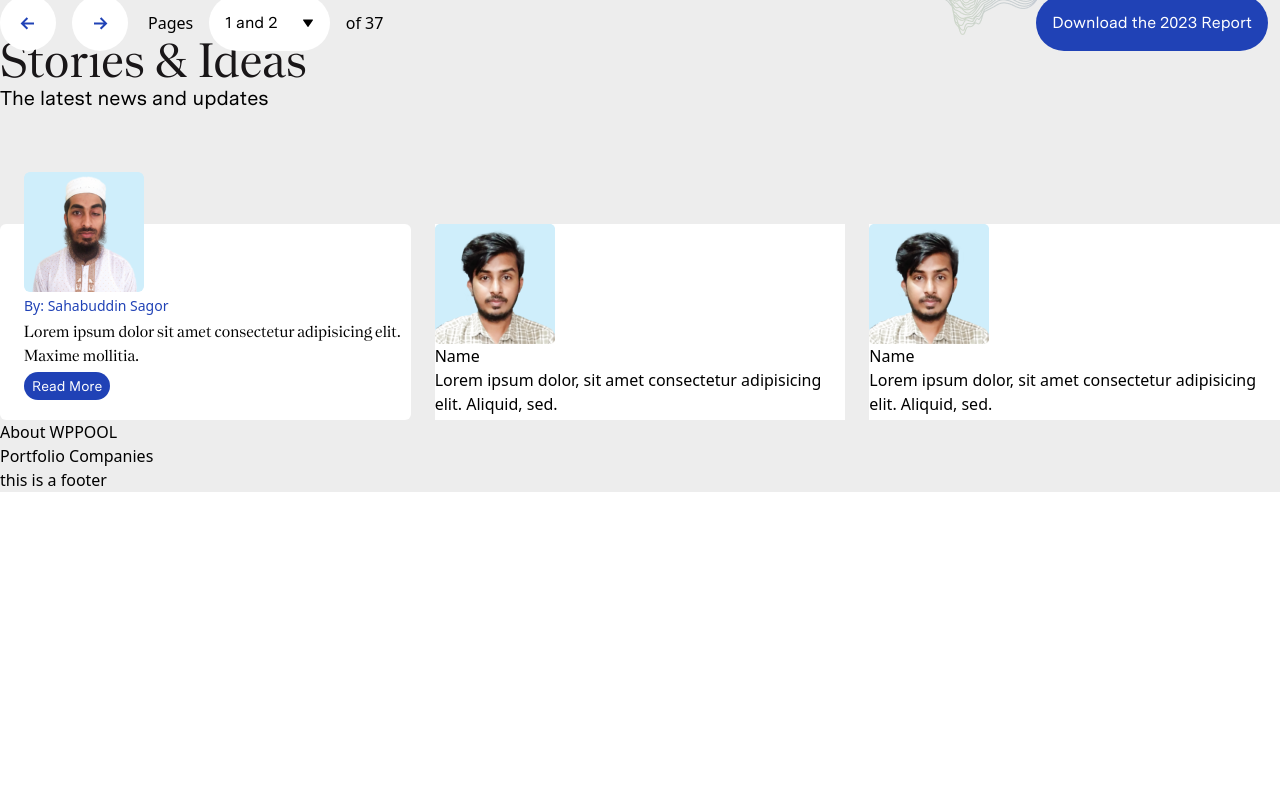
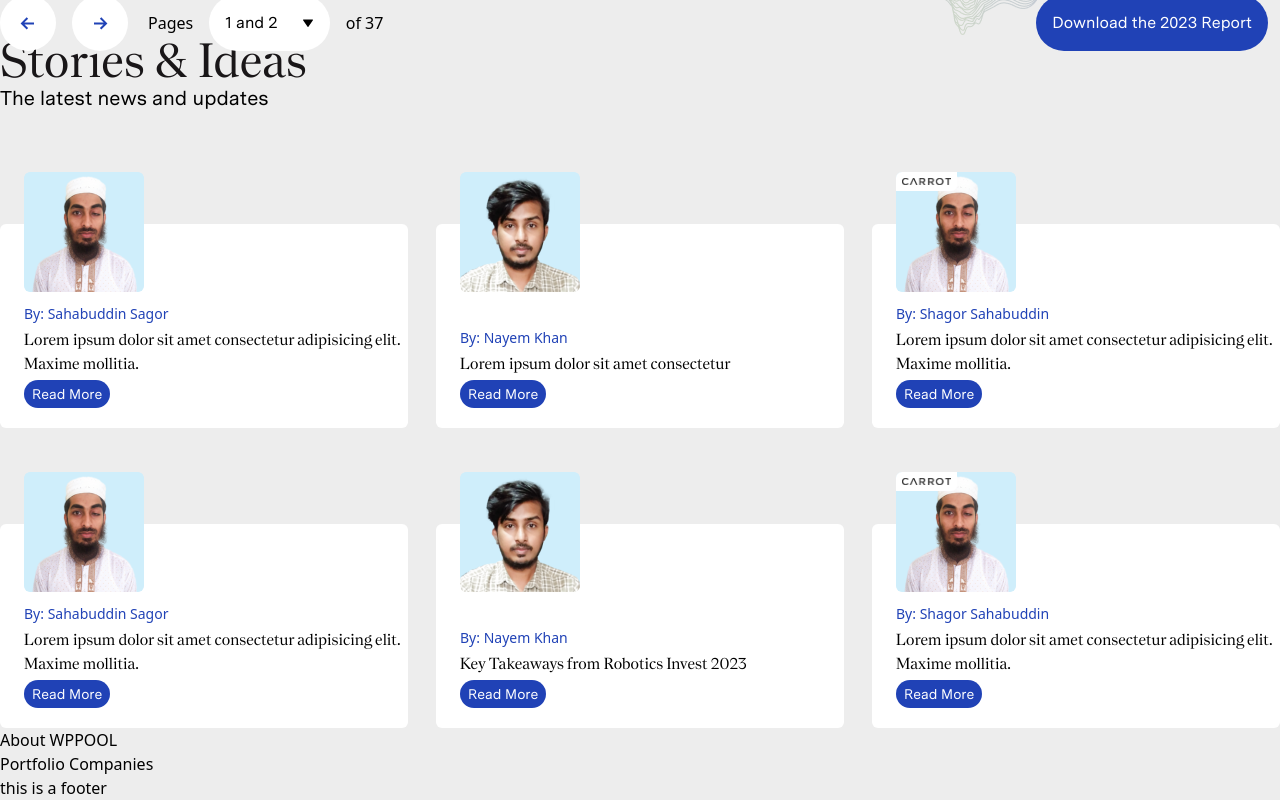
Before and after one commit to Mahin-Hasan/Figma-design-Implementation, a React (Vite) app: page / in a window 1280 px wide. Shown: the part 3388-4188 px from the top of the page. Before the commit the page ends 3880 px from the top, so only its background shows below. Built offline with nearby package versions, Linux system fonts and the light colour scheme.

Commit message:
designed team section

```diff
--- a/src/components/Stories.jsx
+++ b/src/components/Stories.jsx
@@ -1,44 +1,126 @@
 import SectionTitle from "./SectionTitle";
 import team1 from "../assets/team1.png";
 import team2 from "../assets/team2.png";
+import carrot from "../assets/carrot.png";
 
 const Stories = () => {
   return (
     <section>
       <SectionTitle title={"Stories & Ideas"} />
       <p className="font-Messina text-xl">The latest news and updates</p>
-      <div className="grid grid-cols-3 gap-6 mt-28">
+      <div className="grid grid-cols-3 gap-x-7 gap-y-24 mt-28">
         <div className="bg-white rounded-md">
           <div className="ps-6 py-5 space-y-1">
             <div className="-mt-[72px]">
               <img className="rounded-md" src={team1} alt="team 1 img" />
             </div>
-            <h5 className="text-sm text-primaryBlue">By: Sahabuddin Sagor</h5>
+            <h5 className="text-sm text-primaryBlue pt-2">
+              By: Sahabuddin Sagor
+            </h5>
             <p className="font-Nantes">
-            Lorem ipsum dolor sit amet consectetur adipisicing elit. Maxime mollitia.
+              Lorem ipsum dolor sit amet consectetur adipisicing elit. Maxime
+              mollitia.
             </p>
-            <button className="bg-primaryBlue py-1 px-2 text-white rounded-full font-Messina text-sm ">Read More</button>
+            <button className="bg-primaryBlue py-1 px-2 text-white rounded-full font-Messina text-sm ">
+              Read More
+            </button>
           </div>
         </div>
-        <div className="bg-white">
-          <div>
-            <img src={team2} alt="" />
+        <div className="bg-white rounded-md">
+          <div className="ps-6 py-5 space-y-1">
+            <div className="-mt-[72px]">
+              <img className="rounded-md" src={team2} alt="team 2 img" />
+            </div>
+            <br />
+            <h5 className="text-sm text-primaryBlue pt-2">By: Nayem Khan</h5>
+            <p className="font-Nantes">
+              Lorem ipsum dolor sit amet consectetur
+            </p>
+
+            <button className="bg-primaryBlue py-1 px-2 text-white rounded-full font-Messina text-sm ">
+              Read More
+            </button>
           </div>
-          <h5>Name</h5>
-          <p>
-            Lorem ipsum dolor, sit amet consectetur adipisicing elit. Aliquid,
-            sed.
-          </p>
         </div>
-        <div className="bg-white">
-          <div>
-            <img src={team2} alt="" />
+        <div className="bg-white rounded-md">
+          <div className="ps-6 py-5 space-y-1">
+            <div className="-mt-[72px] relative">
+              <img className="rounded-md" src={team1} alt="team 3 img" />
+              <div className="absolute top-0 left-0 bg-white p-[6px] rounded-tl-md rounded-br-md">
+                <img
+                  className="w-[49px] h-[7px] "
+                  src={carrot}
+                  alt="team 1 img"
+                />
+              </div>
+            </div>
+            <h5 className="text-sm text-primaryBlue pt-2">
+              By: Shagor Sahabuddin
+            </h5>
+            <p className="font-Nantes">
+              Lorem ipsum dolor sit amet consectetur adipisicing elit. Maxime
+              mollitia.
+            </p>
+            <button className="bg-primaryBlue py-1 px-2 text-white rounded-full font-Messina text-sm ">
+              Read More
+            </button>
           </div>
-          <h5>Name</h5>
-          <p>
-            Lorem ipsum dolor, sit amet consectetur adipisicing elit. Aliquid,
-            sed.
-          </p>
+        </div>
+        <div className="bg-white rounded-md">
+          <div className="ps-6 py-5 space-y-1">
+            <div className="-mt-[72px]">
+              <img className="rounded-md" src={team1} alt="team 4 img" />
+            </div>
+            <h5 className="text-sm text-primaryBlue pt-2">
+              By: Sahabuddin Sagor
+            </h5>
+            <p className="font-Nantes">
+              Lorem ipsum dolor sit amet consectetur adipisicing elit. Maxime
+              mollitia.
+            </p>
+            <button className="bg-primaryBlue py-1 px-2 text-white rounded-full font-Messina text-sm ">
+              Read More
+            </button>
+          </div>
+        </div>
+        <div className="bg-white rounded-md">
+          <div className="ps-6 py-5 space-y-1">
+            <div className="-mt-[72px]">
+              <img className="rounded-md" src={team2} alt="team 5 img" />
+            </div>
+            <br />
+            <h5 className="text-sm text-primaryBlue pt-2">By: Nayem Khan</h5>
+            <p className="font-Nantes">
+              Key Takeaways from Robotics Invest 2023
+            </p>
+            <button className="bg-primaryBlue py-1 px-2 text-white rounded-full font-Messina text-sm ">
+              Read More
+            </button>
+          </div>
+        </div>
+        <div className="bg-white rounded-md">
+          <div className="ps-6 py-5 space-y-1">
+            <div className="-mt-[72px] relative">
+              <img className="rounded-md" src={team1} alt="team 6 img" />
+              <div className="absolute top-0 left-0 bg-white p-[6px] rounded-tl-md rounded-br-md">
+                <img
+                  className="w-[49px] h-[7px] "
+                  src={carrot}
+                  alt="team 1 img"
+                />
+              </div>
+            </div>
+            <h5 className="text-sm text-primaryBlue pt-2">
+              By: Shagor Sahabuddin
+            </h5>
+            <p className="font-Nantes">
+              Lorem ipsum dolor sit amet consectetur adipisicing elit. Maxime
+              mollitia.
+            </p>
+            <button className="bg-primaryBlue py-1 px-2 text-white rounded-full font-Messina text-sm ">
+              Read More
+            </button>
+          </div>
         </div>
       </div>
     </section>
```
